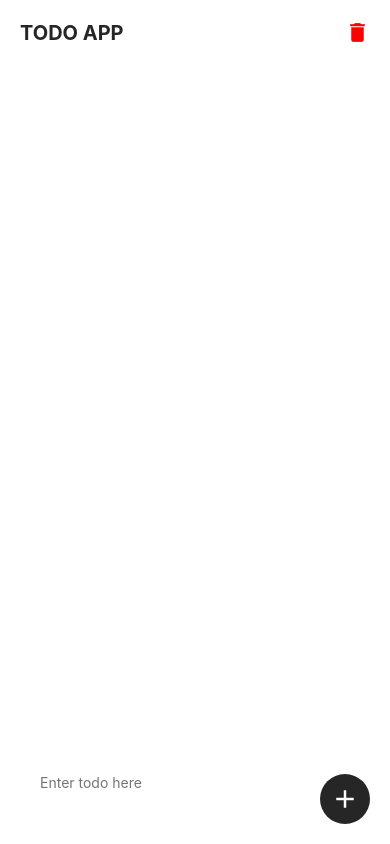
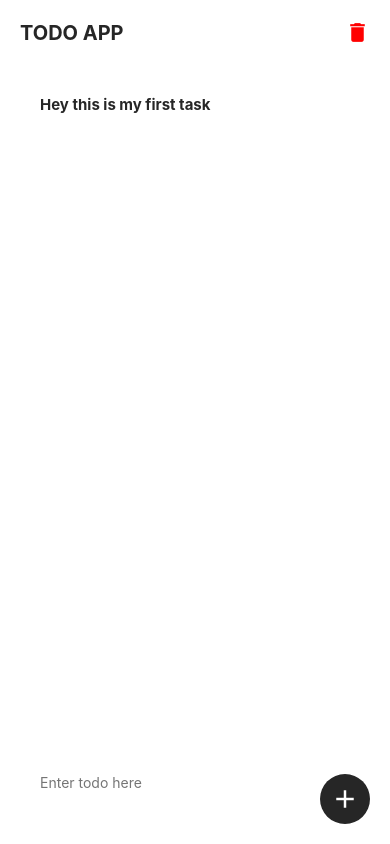
Before and after one commit to avijeetpandey/rn_todo, a React Native app: screen / in a window 390 px wide. Built offline with nearby package versions, Linux system fonts and the light colour scheme.

Commit message:
Add: ListItem component

```diff
--- a/App.tsx
+++ b/App.tsx
@@ -1,6 +1,7 @@
-import React from 'react';
+import React, {useState} from 'react';
 import Icon from 'react-native-vector-icons/MaterialIcons';
 import {
+  FlatList,
   SafeAreaView,
   StyleSheet,
   Text,
@@ -9,19 +10,29 @@ import {
   View,
 } from 'react-native';
 
-const COLORS = {
-  primary: '#262626',
-  secondary: '#757575',
-  white: '#ffffff',
-};
+import ListItem from './src/components/ListItem';
+import {COLORS} from './src/constants';
 
 const App = () => {
+  const [todo, setTodo] = useState([
+    {
+      id: 1,
+      task: 'Hey this is my first task',
+      completed: true,
+    },
+  ]);
   return (
     <SafeAreaView style={styles.safeArea}>
       <View style={styles.heading}>
         <Text style={styles.text}>TODO APP</Text>
         <Icon name="delete" color="red" size={25} />
       </View>
+      <FlatList
+        data={todo}
+        showsVerticalScrollIndicator={false}
+        contentContainerStyle={{}}
+        renderItem={({item}) => <ListItem todo={item} />}
+      />
       <View style={styles.footer}>
         <View style={styles.inputContainer}>
           <TextInput
--- /dev/null
+++ b/src/components/ListItem/index.tsx
@@ -0,0 +1,31 @@
+import React from 'react';
+import {StyleSheet, Text, View} from 'react-native';
+
+import {COLORS} from '../../constants';
+
+const ListItem = ({todo}) => {
+  return (
+    <View style={styles.listItem}>
+      <Text style={styles.todo}>{todo?.task}</Text>
+    </View>
+  );
+};
+
+const styles = StyleSheet.create({
+  listItem: {
+    padding: 20,
+    elevation: 12,
+    borderRadius: 7,
+    flexDirection: 'row',
+    marginVertical: 10,
+    backgroundColor: 'white',
+    marginHorizontal: 20,
+  },
+  todo: {
+    fontWeight: 'bold',
+    fontSize: 15,
+    color: COLORS.primary,
+  },
+});
+
+export default ListItem;
--- /dev/null
+++ b/src/constants/index.ts
@@ -0,0 +1,5 @@
+export const COLORS = {
+  primary: '#262626',
+  secondary: '#757575',
+  white: '#ffffff',
+};
```
